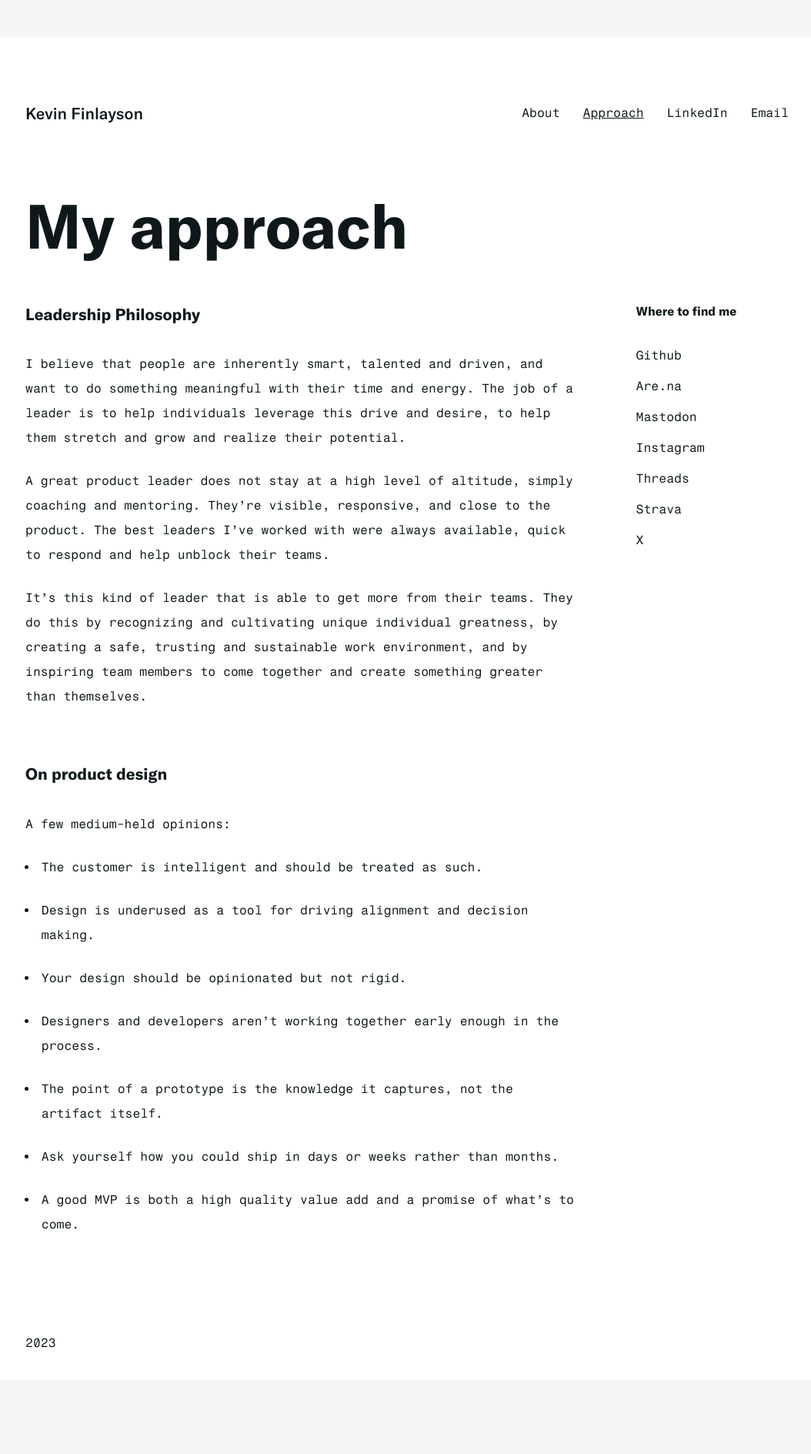
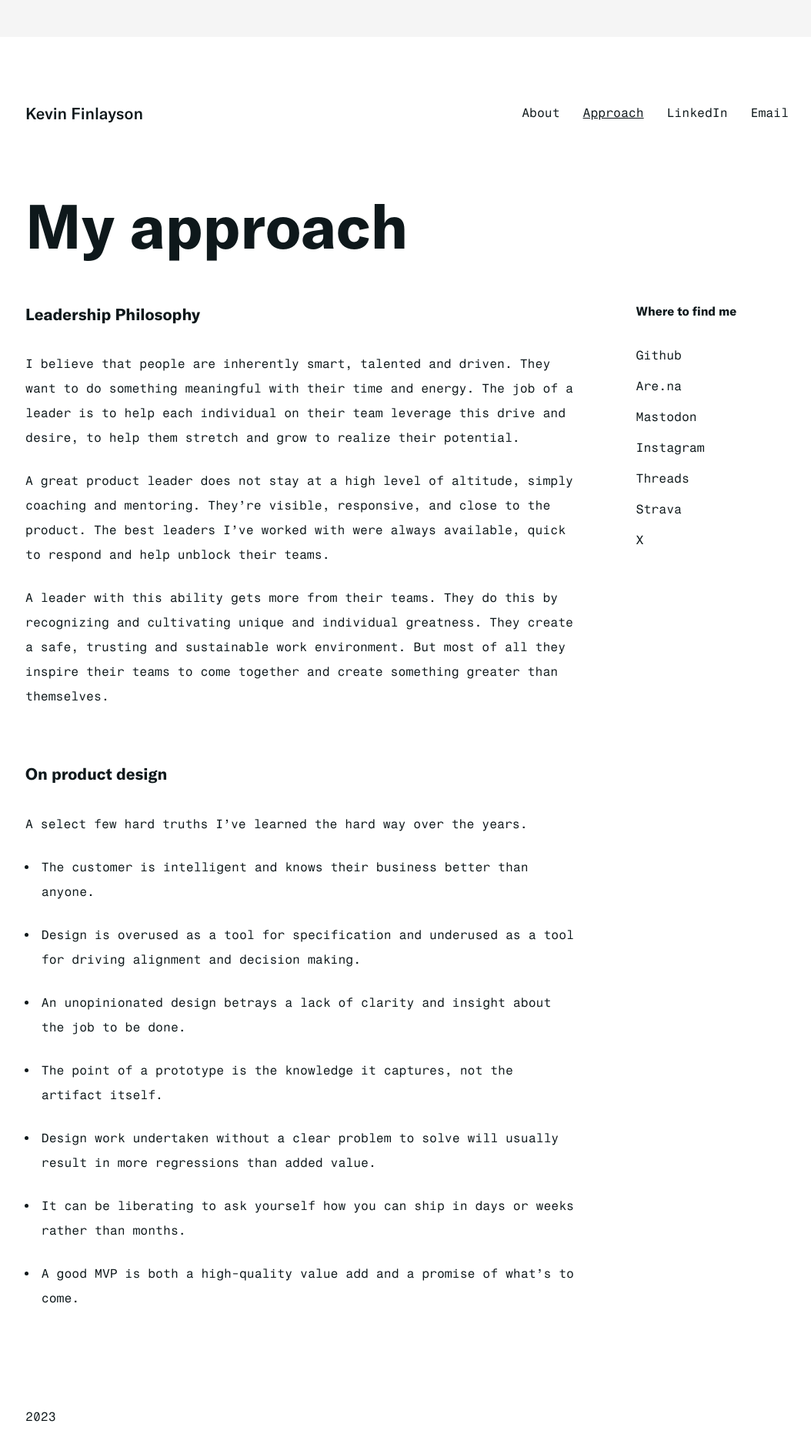
Before and after one commit to kevinfinlayson/kevinfinlayson.com, a Jekyll site: the page built from approach.markdown, in a window 1280 px wide. Shown: the whole page at 77% size, without its empty margins (111-1165 px from the left). Built offline with Jekyll 4.4.1, drawn with Linux system fonts in a browser that asks for light colours; before the commit the page ends 1793 px from its top, so only the background shows below that.

Commit message:
edit to product design hard truths

```diff
--- a/_sass/nav.scss
+++ b/_sass/nav.scss
@@ -66,7 +66,8 @@
 
       .page-link {
         display: block;
-        padding: 5px $section-padding 5px $text-spacing-half;
+        padding: 7px $section-padding 7px $text-spacing-half;
+        line-height: $wide-line-height;
 
         &:not(:last-child) {
           margin-right: 0;
--- a/approach.markdown
+++ b/approach.markdown
@@ -6,26 +6,26 @@ permalink: /approach/
 
 #### Leadership Philosophy
 
-I believe that people are inherently smart, talented and driven, and want to do something meaningful with their time and energy. The job of a leader is to help individuals leverage this drive and desire, to help them stretch and grow and realize their potential.
+I believe that people are inherently smart, talented and driven. They want to do something meaningful with their time and energy. The job of a leader is to help each individual on their team leverage this drive and desire, to help them stretch and grow to realize their potential.
 
 A great product leader does not stay at a high level of altitude, simply coaching and mentoring. They’re visible, responsive, and close to the product. The best leaders I’ve worked with were always available, quick to respond and help unblock their teams.
 
-It’s this kind of leader that is able to get more from their teams. They do this by recognizing and cultivating unique individual greatness, by creating a safe, trusting and sustainable work environment, and by inspiring team members to come together and create something greater than themselves.
+A leader with this ability gets more from their teams. They do this by recognizing and cultivating unique and individual greatness. They create a safe, trusting and sustainable work environment. But most of all they inspire their teams to come together and create something greater than themselves.
 
 #### On product design
 
-A few medium-held opinions:
+A select few hard truths I've learned the hard way over the years.
 
-- The customer is intelligent and should be treated as such.
+- The customer is intelligent and knows their business better than anyone.
 
-- Design is underused as a tool for driving alignment and decision making.
+- Design is overused as a tool for specification and underused as a tool for driving alignment and decision making.
 
-- Your design should be opinionated but not rigid.
-
-- Designers and developers aren't working together early enough in the process.
+- An unopinionated design betrays a lack of clarity and insight about the job to be done.
 
 - The point of a prototype is the knowledge it captures, not the artifact itself.
 
-- Ask yourself how you could ship in days or weeks rather than months.
+- Design work undertaken without a clear problem to solve will usually result in more regressions than added value.
 
-- A good MVP is both a high quality value add and a promise of what's to come.
+- It can be liberating to ask yourself how you can ship in days or weeks rather than months.
+
+- A good MVP is both a high-quality value add and a promise of what's to come.
```
